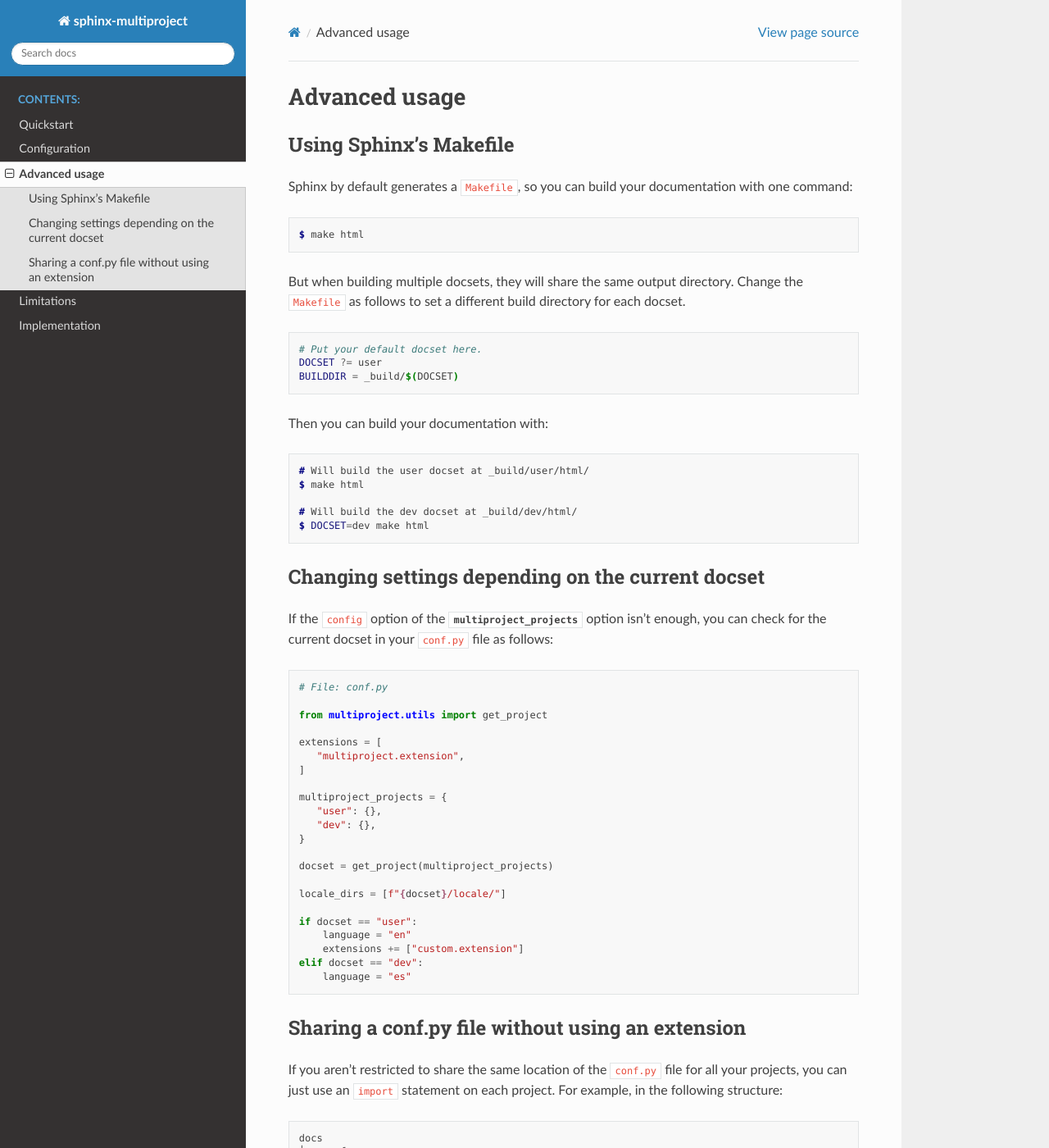
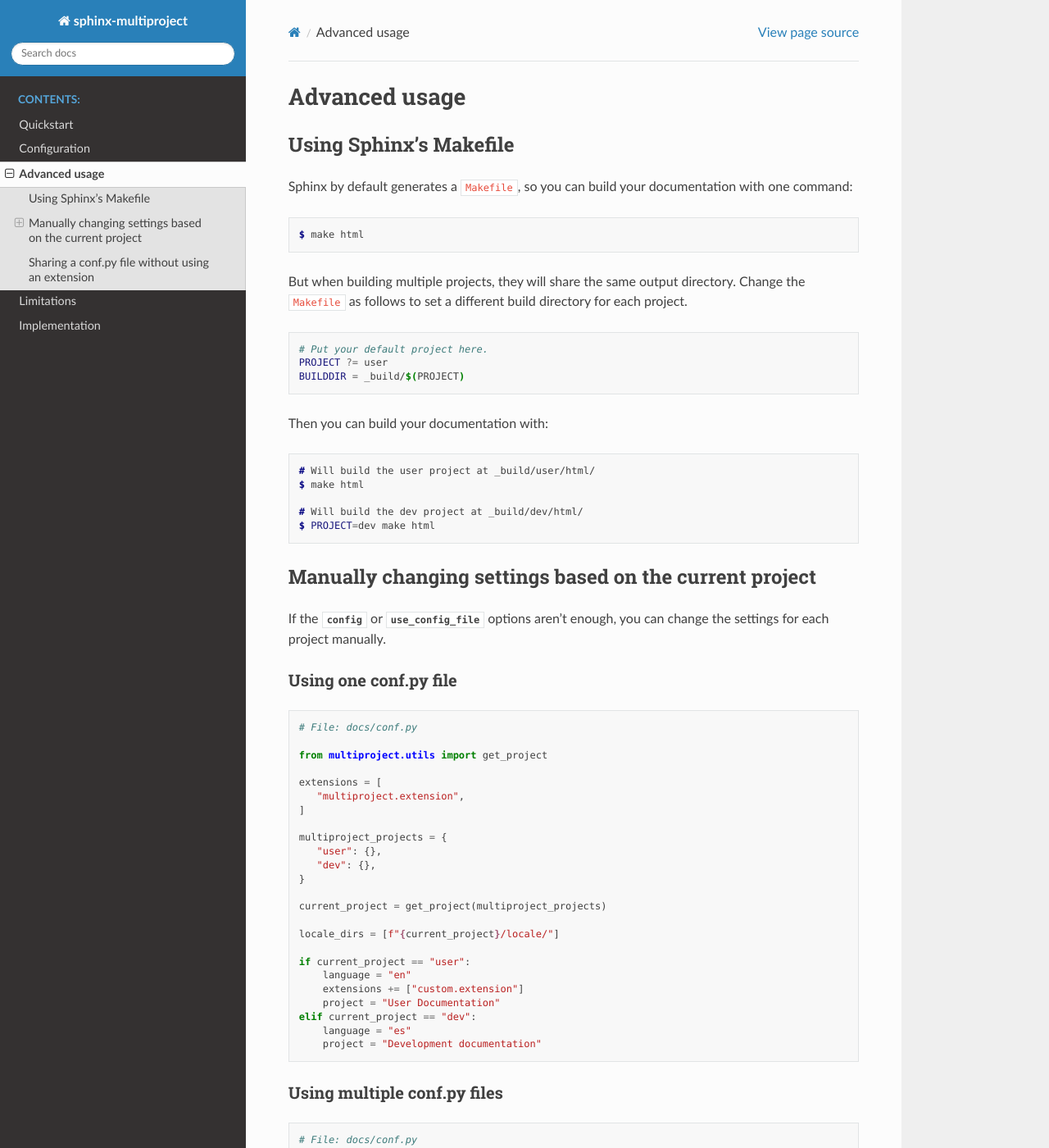
Before and after one commit to readthedocs/sphinx-multiproject, a Sphinx documentation site: the page built from docs/advanced-usage.rst, in a window 1280 px wide and 1400 px high. Shown: the whole window at 82% size. Built offline with Sphinx 7.4.7 and the Read the Docs theme 2.0.0, drawn with Linux system fonts in a browser that asks for light colours; some of the changed text lies outside the part shown.

Commit message:
Allow to include values from other conf.py files

```diff
--- a/docs/advanced-usage.rst
+++ b/docs/advanced-usage.rst
@@ -11,36 +11,38 @@
 
    $ make html
 
-But when building multiple docsets, they will share the same output directory.
+But when building multiple projects, they will share the same output directory.
 Change the ``Makefile`` as follows to set a different build
-directory for each docset.
+directory for each project.
 
 .. code-block:: make
 
-   # Put your default docset here.
-   DOCSET ?= user
-   BUILDDIR = _build/$(DOCSET)
+   # Put your default project here.
+   PROJECT ?= user
+   BUILDDIR = _build/$(PROJECT)
 
 Then you can build your documentation with:
 
-
 .. code-block:: console
 
-   # Will build the user docset at _build/user/html/
+   # Will build the user project at _build/user/html/
    $ make html
 
-   # Will build the dev docset at _build/dev/html/
-   $ DOCSET=dev make html
+   # Will build the dev project at _build/dev/html/
+   $ PROJECT=dev make html
 
-Changing settings depending on the current docset
--------------------------------------------------
+Manually changing settings based on the current project
+-------------------------------------------------------
 
-If the ``config`` option of the :confval:`multiproject_projects` option isn't enough,
-you can check for the current docset in your ``conf.py`` file as follows:
+If the :confval:`config` or :confval:`use_config_file` options aren't enough,
+you can change the settings for each project manually.
+
+Using one conf.py file
+~~~~~~~~~~~~~~~~~~~~~~
 
 .. code-block:: python
 
-   # File: conf.py
+   # File: docs/conf.py
 
    from multiproject.utils import get_project
 
@@ -53,15 +55,69 @@
       "dev": {},
    }
 
-   docset = get_project(multiproject_projects)
+   current_project = get_project(multiproject_projects)
 
-   locale_dirs = [f"{docset}/locale/"]
+   locale_dirs = [f"{current_project}/locale/"]
 
-   if docset == "user":
+   if current_project == "user":
        language = "en"
        extensions += ["custom.extension"]
-   elif docset == "dev":
+       project = "User Documentation"
+   elif current_project == "dev":
        language = "es"
+       project = "Development documentation"
+
+Using multiple conf.py files
+~~~~~~~~~~~~~~~~~~~~~~~~~~~~
+
+.. code-block:: python
+
+   # File: docs/conf.py
+
+   extensions = [
+      "multiproject.extension",
+   ]
+
+   multiproject_projects = {
+      # Set `use_config_file` to false
+      # to avoid including the files twice.
+      "user": {
+          "use_config_file": False,
+      },
+      "dev": {
+          "use_config_file": False,
+      },
+   }
+
+   current_project  = get_project(multiproject_projects)
+
+   # Set all values directly
+   # -----------------------
+
+   if current_project == 'user':
+      # File: docs/user/conf.py
+      from user.conf import *
+   elif current_project == 'dev':
+      # File: docs/dev/conf.py
+      from dev.conf import *
+
+   # Set value by value
+   # ------------------
+
+   if current_project == 'user':
+      # File: docs/user/conf.py
+      import user.conf as config
+   elif current_project == 'dev':
+      # File: docs/dev/conf.py
+      import dev.conf as config
+
+   # Replace the original values.
+   project = config.project
+   version = config.version
+   language = config.language
+
+   # Extending the original value.
+   extensions += config.extensions
 
 Sharing a conf.py file without using an extension
 -------------------------------------------------
@@ -78,8 +134,8 @@
    │   ├── conf.py
    │   └── index.rst
    └── user
-      ├── conf.py
-      └── index.rst
+       ├── conf.py
+       └── index.rst
 
 The ``docs/conf.py`` file has the shared configuration,
 and each ``docs/dev/conf.py``, ``docs/user/conf.py`` files
--- a/docs/limitations.rst
+++ b/docs/limitations.rst
@@ -8,13 +8,15 @@
 so changing their values after that won't have the same effect.
 These options are:
 
+- :confval:`sphinx:extensions`
 - :confval:`sphinx:needs_sphinx`
 - :confval:`sphinx:suppress_warnings`
 - :confval:`sphinx:language`
 - :confval:`sphinx:locale_dirs`
 
 They should be defined outside the :confval:`multiproject_projects` option,
-but you can still change these per-project, see :ref:`advanced-usage:changing settings depending on the current docset`.
+but you can still change these per-project,
+see :ref:`advanced-usage:manually changing settings based on the current project`.
 
 app.confdir vs app.srcdir
 -------------------------
```
Also changed, not shown: docs/configuration.rst (+67 -24 lines), docs/quickstart.rst (+11 -18 lines), 1 other file.
